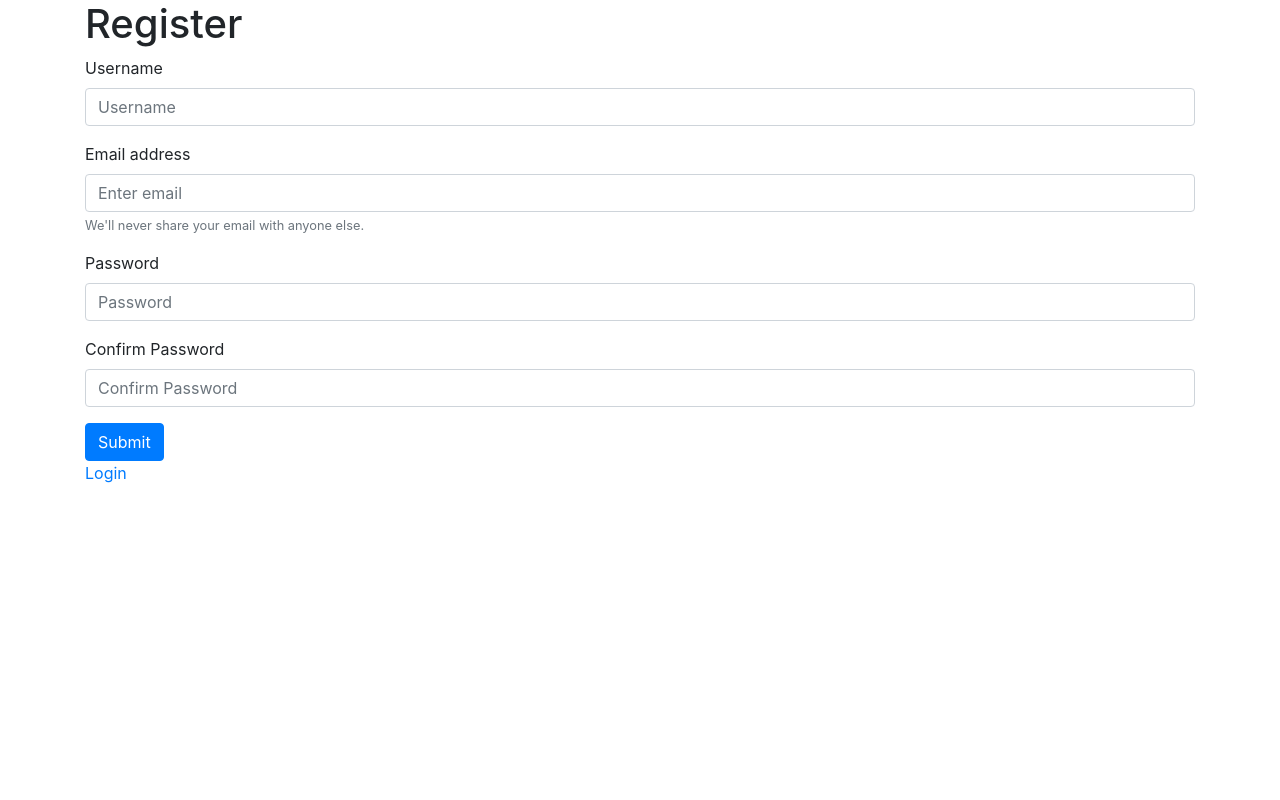
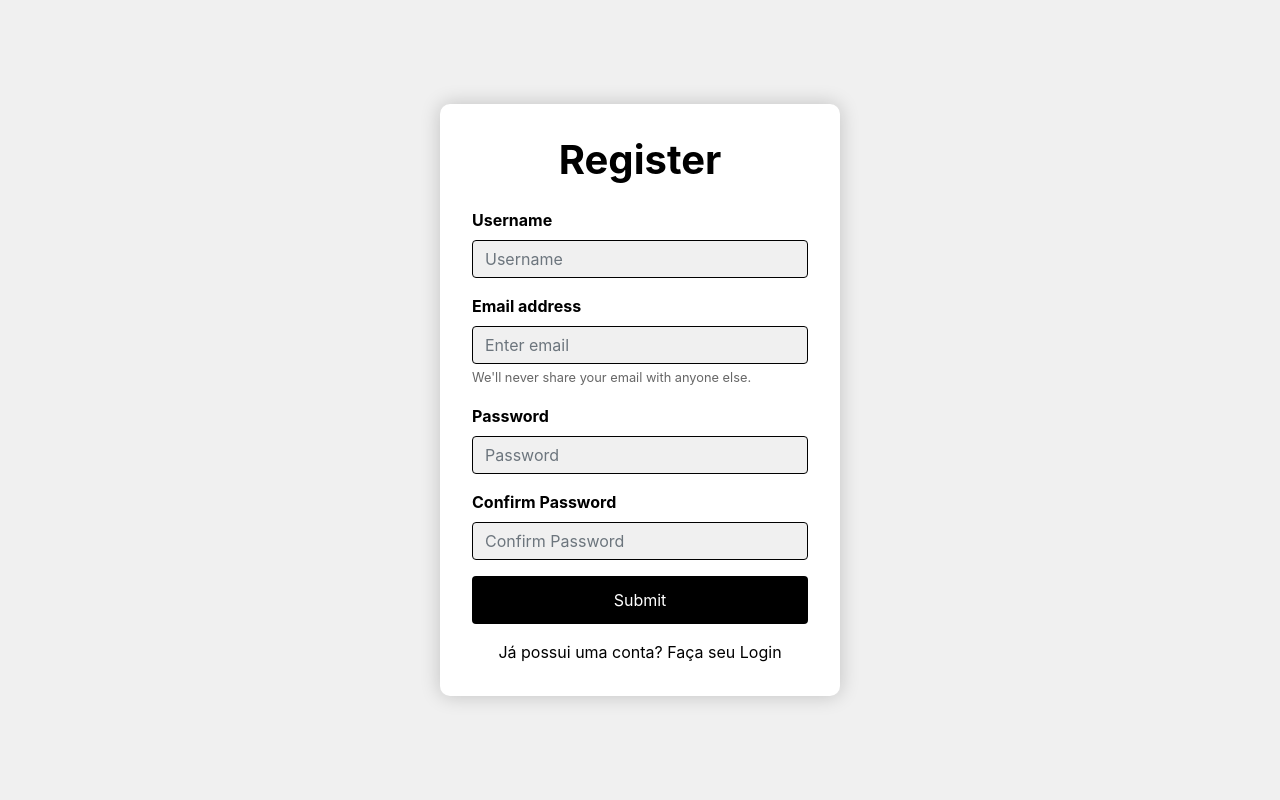
Before and after one commit to marcelomanchester/advocatus, a Django app: page /register/ in a window 1280 px wide. Run offline with Django 5.2, Linux system fonts and the light colour scheme; some libraries are stand-ins or nearby versions.

Commit message:
refactored login and register

```diff
--- /dev/null
+++ b/templates/static/users/css/login-register.css
@@ -0,0 +1,76 @@
+body {
+  background-color: #f0f0f0; /* Leve tom de branco */
+  height: 100vh;
+  display: flex;
+  justify-content: center;
+  align-items: center;
+  color: #000; /* Texto preto */
+}
+
+.form-container {
+  background-color: #fff;
+  padding: 2rem;
+  border-radius: 10px;
+  box-shadow: 0px 0px 20px rgba(0, 0, 0, 0.2);
+  max-width: 400px;
+  width: 100%;
+  color: #000;
+}
+
+h1 {
+  text-align: center;
+  margin-bottom: 1.5rem;
+  font-weight: bold;
+  color: #000;
+}
+
+.form-group label {
+  font-weight: bold;
+  color: #000;
+}
+
+.form-control {
+  background-color: #f0f0f0;
+  border: 1px solid #000;
+  color: #000;
+}
+
+.form-control:focus {
+  border-color: #000;
+  box-shadow: none;
+}
+
+.btn-primary {
+  width: 100%;
+  background-color: #000;
+  border: none;
+  padding: 0.75rem;
+  font-size: 1rem;
+  color: #fff;
+}
+
+.btn-primary:hover {
+  background-color: #333;
+}
+
+a {
+  display: block;
+  text-align: center;
+  margin-top: 1rem;
+  color: #000;
+}
+
+a:hover {
+  text-decoration: underline;
+}
+
+.alert {
+  margin-top: 1rem;
+  color: #fff;
+  background-color: #333;
+  border: none;
+}
+
+.form-text {
+  color: #666;
+}
--- a/users/templates/register.html
+++ b/users/templates/register.html
@@ -1,27 +1,23 @@
-<!DOCTYPE html>
-<html lang="en">
-  <head>
-    <meta charset="utf-8" />
-    <meta
-      name="viewport"
-      content="width=device-width, initial-scale=1, shrink-to-fit=no"
-    />
+{% extends "base.html" %}
+{% load static %}
+
+{% block 'head' %}
 <link
       rel="stylesheet"
       href="https://cdn.jsdelivr.net/npm/bootstrap@4.0.0/dist/css/bootstrap.min.css"
       integrity="sha384-Gn5384xqQ1aoWXA+058RXPxPg6fy4IWvTNh0E263XmFcJlSAwiGgFAW/dAiS6JXm"
       crossorigin="anonymous"
 />
+<link rel="stylesheet" href="{% static 'users/css/login-register.css' %}">
+{% endblock %}
 
-    <title>Register</title>
-  </head>
-  <body>
-    <div class="container">
+{% block 'body' %}
+<div class="form-container">
     <h1>Register</h1>
 
     {% if messages %}
         {% for message in messages %}
-          <section class="alert {{message.tags}}">{{message}}</section>
+          <section class="alert {{ message.tags }}">{{ message }}</section>
         {% endfor %}
     {% endif %}
 
@@ -52,7 +48,7 @@
             required
             value="{{ email }}"
           />
-          <small id="emailHelp" class="form-text text-muted">
+          <small id="emailHelp" class="form-text">
             We'll never share your email with anyone else.
           </small>
         </div>
@@ -84,23 +80,6 @@
         <button type="submit" class="btn btn-primary">Submit</button>
     </form>
 
-      <a href="{% url 'login' %}">Login</a>
+    <a href="{% url 'login' %}">Já possui uma conta? Faça seu Login</a>
 </div>
-
-    <script
-      src="https://code.jquery.com/jquery-3.2.1.slim.min.js"
-      integrity="sha384-KJ3o2DKtIkvYIK3UENzmM7KCkRr/rE9/Qpg6aAZGJwFDMVNA/GpGFF93hXpG5KkN"
-      crossorigin="anonymous"
-    ></script>
-    <script
-      src="https://cdn.jsdelivr.net/npm/popper.js@1.12.9/dist/umd/popper.min.js"
-      integrity="sha384-ApNbgh9B+Y1QKtv3Rn7W3mgPxhU9K/ScQsAP7hUibX39j7fakFPskvXusvfa0b4Q"
-      crossorigin="anonymous"
-    ></script>
-    <script
-      src="https://cdn.jsdelivr.net/npm/bootstrap@4.0.0/dist/js/bootstrap.min.js"
-      integrity="sha384-JZR6Spejh4U02d8jOt6vLEHfe/JQGiRRSQQxSfFWpi1MquVdAyjUar5+76PVCmYl"
-      crossorigin="anonymous"
-    ></script>
-  </body>
-</html>
+{% endblock %}
```
Also changed, not shown: users/templates/login.html (+10 -104 lines). Lines whose indentation alone changed are shown as unchanged.
